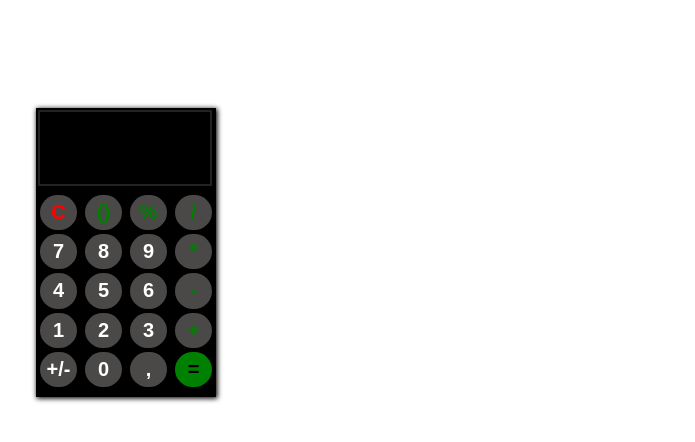
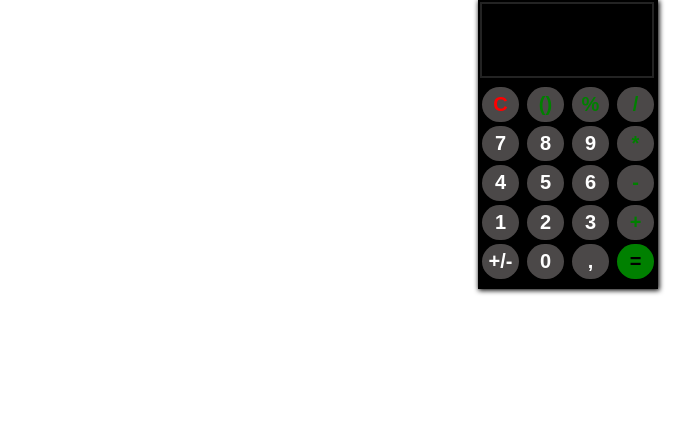
Before and after one commit to jhorgeluiz/projeto-calculadora, a plain HTML site: page index.html in a window 1280 px wide. Shown: the whole page, without its empty margins (72-767 px from the left). Drawn offline with Linux system fonts and the light colour scheme.

Commit message:
correção css

```diff
--- a/estilo/style.css
+++ b/estilo/style.css
@@ -1,9 +1,13 @@
 @charset "UTF-8";
 
 
+    * {
+        margin: auto;
+    }
+
     body {
-        padding: 100px;
-
+        min-width: 342px;
+        max-width: 570px;
     }
     .calculadora {
         background-color: rgb(0, 0, 0);
```
